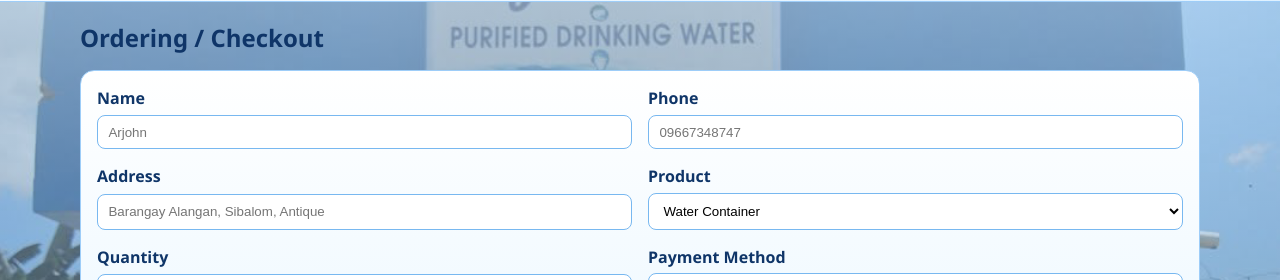
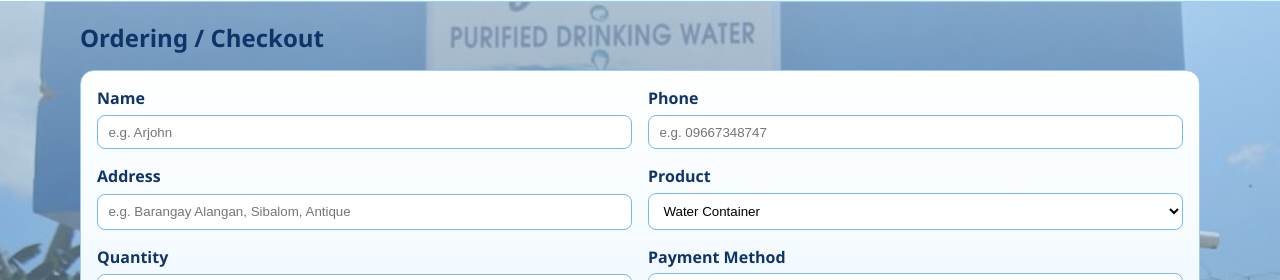
Before and after one commit to krztnmaltar-cloud/lifewel, a React (Create React App) app: page / in a window 1280 px wide. Both pictures are taken after a click on the button "Order". Shown: the part 194-474 px from the top of the page. Built offline with nearby package versions, Linux system fonts and the light colour scheme.

Commit message:
Add e.g. placeholders to ordering checkout fields

```diff
--- a/src/App.js
+++ b/src/App.js
@@ -407,7 +407,7 @@ function App() {
                         customerName: event.target.value,
                       }))
                     }
-                    placeholder="Arjohn"
+                    placeholder="e.g. Arjohn"
                   />
                 </label>
 
@@ -419,7 +419,7 @@ function App() {
                     onChange={(event) =>
                       setForm((prev) => ({ ...prev, phone: event.target.value }))
                     }
-                    placeholder="09667348747"
+                    placeholder="e.g. 09667348747"
                   />
                 </label>
 
@@ -434,7 +434,7 @@ function App() {
                         address: event.target.value,
                       }))
                     }
-                    placeholder="Barangay Alangan, Sibalom, Antique"
+                    placeholder="e.g. Barangay Alangan, Sibalom, Antique"
                   />
                 </label>
 
@@ -488,7 +488,7 @@ function App() {
                     onChange={(event) =>
                       setForm((prev) => ({ ...prev, note: event.target.value }))
                     }
-                    placeholder="Fragile"
+                    placeholder="e.g. Fragile"
                   />
                 </label>
               </div>
```
